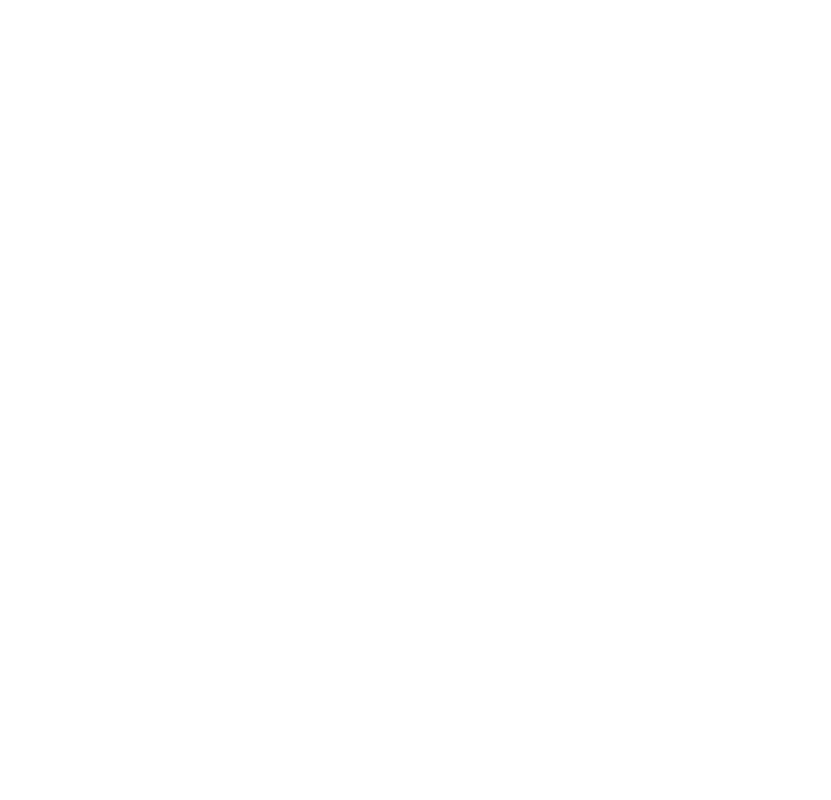
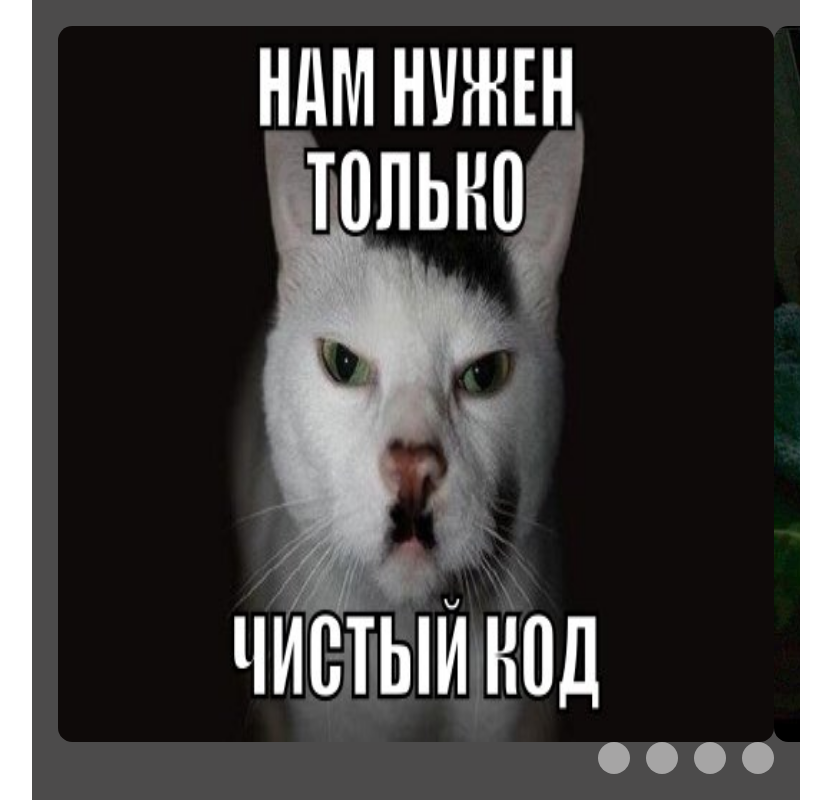
Before and after one commit to HAROSHII232/cssMemeSlider, a plain HTML site: page cssMemeSlider/index.html in a window 1280 px wide. Shown: the whole page, without its empty margins (224-1055 px from the left). Drawn offline with Linux system fonts and the light colour scheme.

Commit message:
feat: add base change slide layout (Tue, Sep 12, 2023  2:20:19 PM)

```diff
--- a/cssMemeSlider/index.html
+++ b/cssMemeSlider/index.html
@@ -1,12 +1,52 @@
 <!DOCTYPE html>
 <html lang="en">
+
 <head>
     <meta charset="UTF-8">
     <meta name="viewport" content="width=device-width, initial-scale=1.0">
     <title>cssMemeSlider</title>
     <link rel="stylesheet" href="style.css">
+
+    <link rel="icon" type="image/png" sizes="32x32" href="img/favicon/favicon-32x32.png">
+    <link rel="icon" type="image/png" sizes="16x16" href="img/favicon/favicon-16x16.png">
+
 </head>
+
 <body>
+    <div class="slider">
+        <div class="slides">
+            <input name="slide" type="radio" id="btn-1" checked>
+            <input name="slide" type="radio" id="btn-2">
+            <input name="slide" type="radio" id="btn-3">
+            <input name="slide" type="radio" id="btn-4">
 
+            <div class="slide slide-1">
+                <img src="img/meme-1.jpeg" alt="">
+            </div>
+            <div class="slide ">
+                <img src="img/meme-2.jpg" alt="">
+            </div>
+            <div class="slide ">
+                <img src="img/meme-3.jpg" alt="">
+            </div>
+            <div class="slide ">
+                <img src="img/meme-4.jpg" alt="">
+            </div>
+        </div>
+
+        <div class="navigation">
+            <label for="btn-1" class="slide-toggle"></label>
+            <label for="btn-2" class="slide-toggle"></label>
+            <label for="btn-3" class="slide-toggle"></label>
+            <label for="btn-4" class="slide-toggle"></label>
+        </div>
+    </div>
 </body>
+
 </html>
+
+
+
+<!-- Шаблон для коммита в гит баш
+LANG=en_EN git commit -m "init: start cssMemeSlider-task $(date '+(%a, %b %d, %Y %r)')"
+-->
--- a/cssMemeSlider/style.css
+++ b/cssMemeSlider/style.css
@@ -0,0 +1,79 @@
+* {
+    margin: 0;
+    padding: 0;
+    box-sizing: border-box;
+}
+
+input[type="radio"] {
+    display: none;
+}
+
+.slider {
+    display: flex;
+    flex-direction: column;
+
+    width: 60%;
+    height: 100vh;
+    overflow: hidden;
+
+    background-color: rgb(76, 75, 75);
+    margin: auto;
+    padding: 2%;
+}
+
+.slides {
+    display: flex;
+
+    width: 400%;
+    height: 100%;
+}
+
+.slide {
+    width: 25%;
+
+    transition: all .7s ease;
+}
+
+.slide img {
+    width: 100%;
+    height: 100%;
+
+    border-radius: 2%;
+}
+
+.navigation {
+    display: flex;
+    gap: 1rem;
+    justify-content: end;
+}
+
+.slide-toggle {
+    width: 2rem;
+    height: 2rem;
+
+    background: white;
+    cursor: pointer;
+    opacity: 0.5;
+    border-radius: 50%;
+    transition: all .4s ease;
+}
+
+.slide-toggle:hover {
+    opacity: 1;
+}
+
+#btn-1:checked~.slide-1 {
+    margin-left: 0;
+}
+
+#btn-2:checked~.slide-1 {
+    margin-left: -25%;
+}
+
+#btn-3:checked~.slide-1 {
+    margin-left: -50%;
+}
+
+#btn-4:checked~.slide-1 {
+    margin-left: -75%;
+}
```
Also changed, not shown: cssMemeSlider/img/favicon/favicon-16x16.png (added), cssMemeSlider/img/favicon/favicon-32x32.png (added), cssMemeSlider/img/favicon/favicon.ico (added), cssMemeSlider/img/meme-1.jpeg (added), cssMemeSlider/img/meme-2.jpg (added), cssMemeSlider/img/meme-3.jpg (added), cssMemeSlider/img/meme-4.jpg (added).
